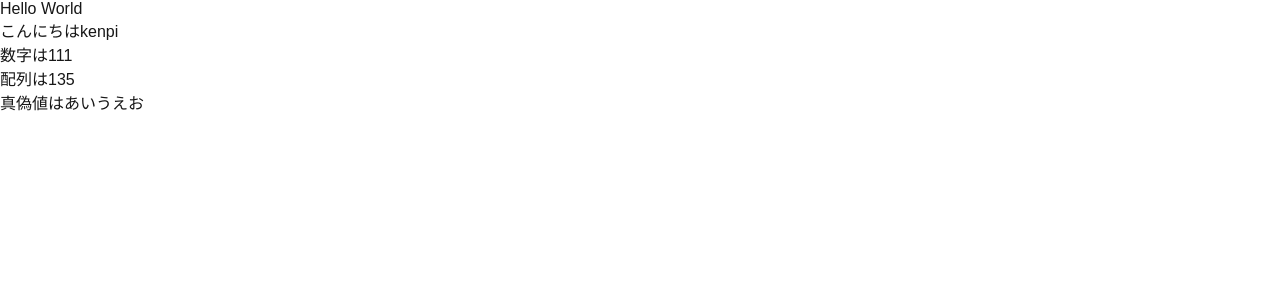
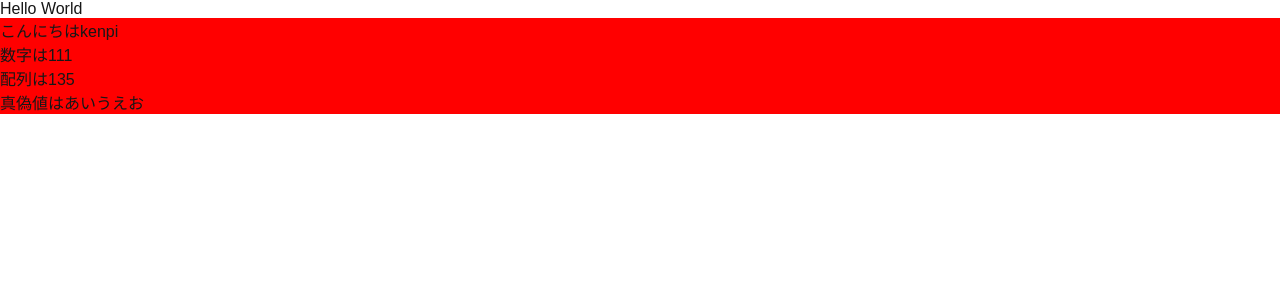
Before and after one commit to kenpi13/qin-next-practice, a Next.js app: page / in a window 1280 px wide. Shown: the top 300 px of the page. Built offline with nearby package versions, Linux system fonts and the light colour scheme.

Commit message:
【Next.jsで学ぶReact講座 #5】CSS Modulesを使うとCSSの管理が楽になる

```diff
--- a/components/Footer.js
+++ b/components/Footer.js
@@ -1,4 +1,4 @@
-import styles from "@/styles/Home.module.css";
+import styles from "@/styles/Footer.module.css";
 
 export function Footer(props) {
   console.table(props);
--- /dev/null
+++ b/styles/Footer.module.css
@@ -0,0 +1,16 @@
+.footer {
+  grid-row-start: 3;
+  display: flex;
+  gap: 24px;
+  background-color: red;
+}
+
+.footer a {
+  display: flex;
+  align-items: center;
+  gap: 8px;
+}
+
+.footer img {
+  flex-shrink: 0;
+}
```
